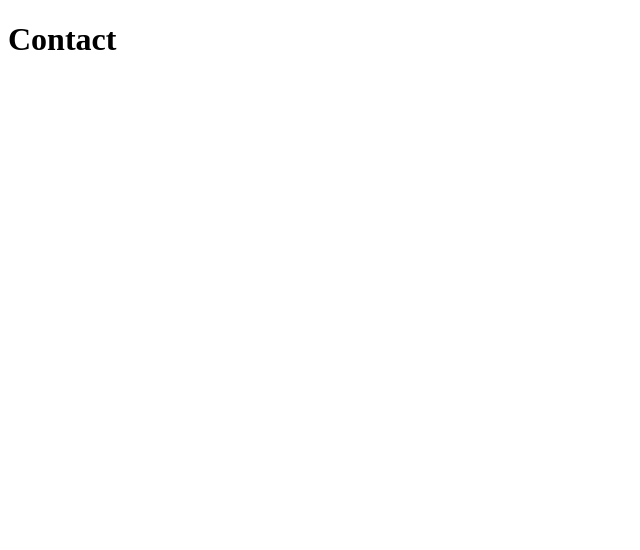
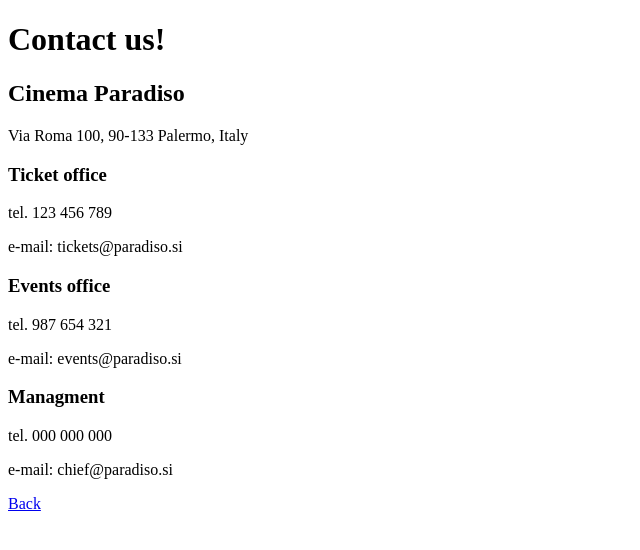
Before and after one commit to JakubKasprzak2020/Cinema-Paradiso, a plain HTML site: page contact.html in a window 1280 px wide. Shown: the whole page, without its empty margins (0-640 px from the left). Drawn offline with Linux system fonts and the light colour scheme.

Commit message:
Content of about.html, contact.html and events.html

```diff
--- a/contact.html
+++ b/contact.html
@@ -7,6 +7,28 @@
     <title>Contact</title>
 </head>
 <body>
-    <h1>Contact</h1>
+    <header><h1>Contact us!</h1></header>
+
+<main>
+
+<h2> Cinema Paradiso</h2>
+<p>Via Roma 100, 90-133 Palermo, Italy</p>
+
+<h3>Ticket office</h3>
+<p>tel. 123 456 789</p>
+<p>e-mail: tickets@paradiso.si</p>
+<h3>Events office</h3>
+<p>tel. 987 654 321</p>
+<p>e-mail: events@paradiso.si</p>
+<h3>Managment</h3>
+<p>tel. 000 000 000</p>
+<p>e-mail: chief@paradiso.si</p>
+
+</main>
+
+
+
+<footer> <a href="index.html">Back</a></footer>
+
 </body>
 </html>
```
Also changed, not shown: about.html (+13 -1 lines), events.html (+27 -1 lines).
